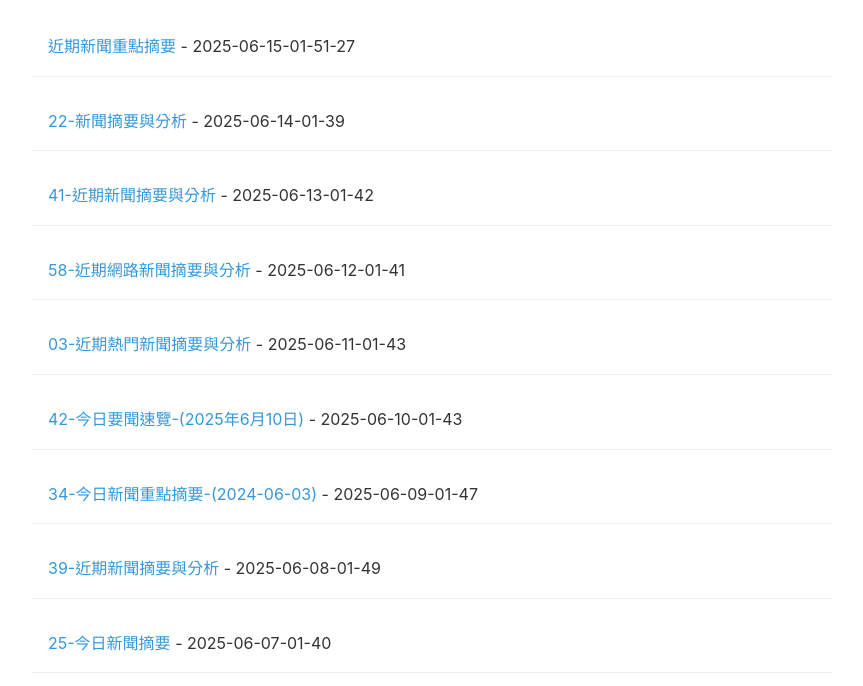
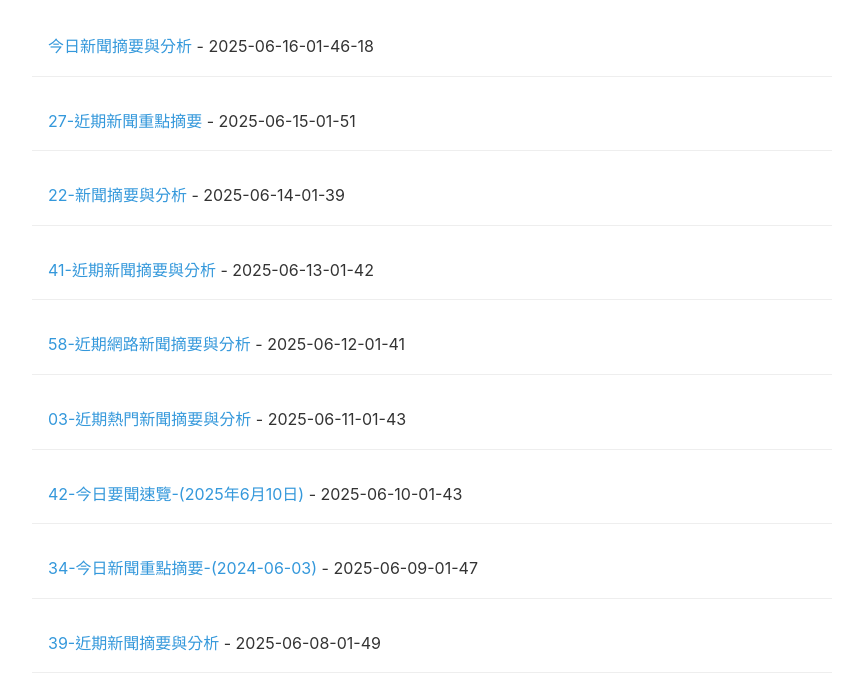
Before and after one commit to online-sile-projects/SecondMortgageNews, a plain HTML site: page articles/index.html in a window 1280 px wide. Shown: the part 108-794 px from the top of the page, without its empty margins (208-1071 px from the left). Drawn offline with Linux system fonts and the light colour scheme.

Commit message:
Update article index

```diff
--- a/articles/index.html
+++ b/articles/index.html
@@ -45,7 +45,8 @@
 <body>
     <h1><a href="/">文章目錄</a></h1>
     <ul>
-        <li><a href="2025-06-15-01-51-27-近期新聞重點摘要.html">近期新聞重點摘要</a> - 2025-06-15-01-51-27</li>
+        <li><a href="2025-06-16-01-46-18-今日新聞摘要與分析.html">今日新聞摘要與分析</a> - 2025-06-16-01-46-18</li>
+<li><a href="2025-06-15-01-51-27-近期新聞重點摘要.html">27-近期新聞重點摘要</a> - 2025-06-15-01-51</li>
 <li><a href="2025-06-14-01-39-22-新聞摘要與分析.html">22-新聞摘要與分析</a> - 2025-06-14-01-39</li>
 <li><a href="2025-06-13-01-42-41-近期新聞摘要與分析.html">41-近期新聞摘要與分析</a> - 2025-06-13-01-42</li>
 <li><a href="2025-06-12-01-41-58-近期網路新聞摘要與分析.html">58-近期網路新聞摘要與分析</a> - 2025-06-12-01-41</li>
```
